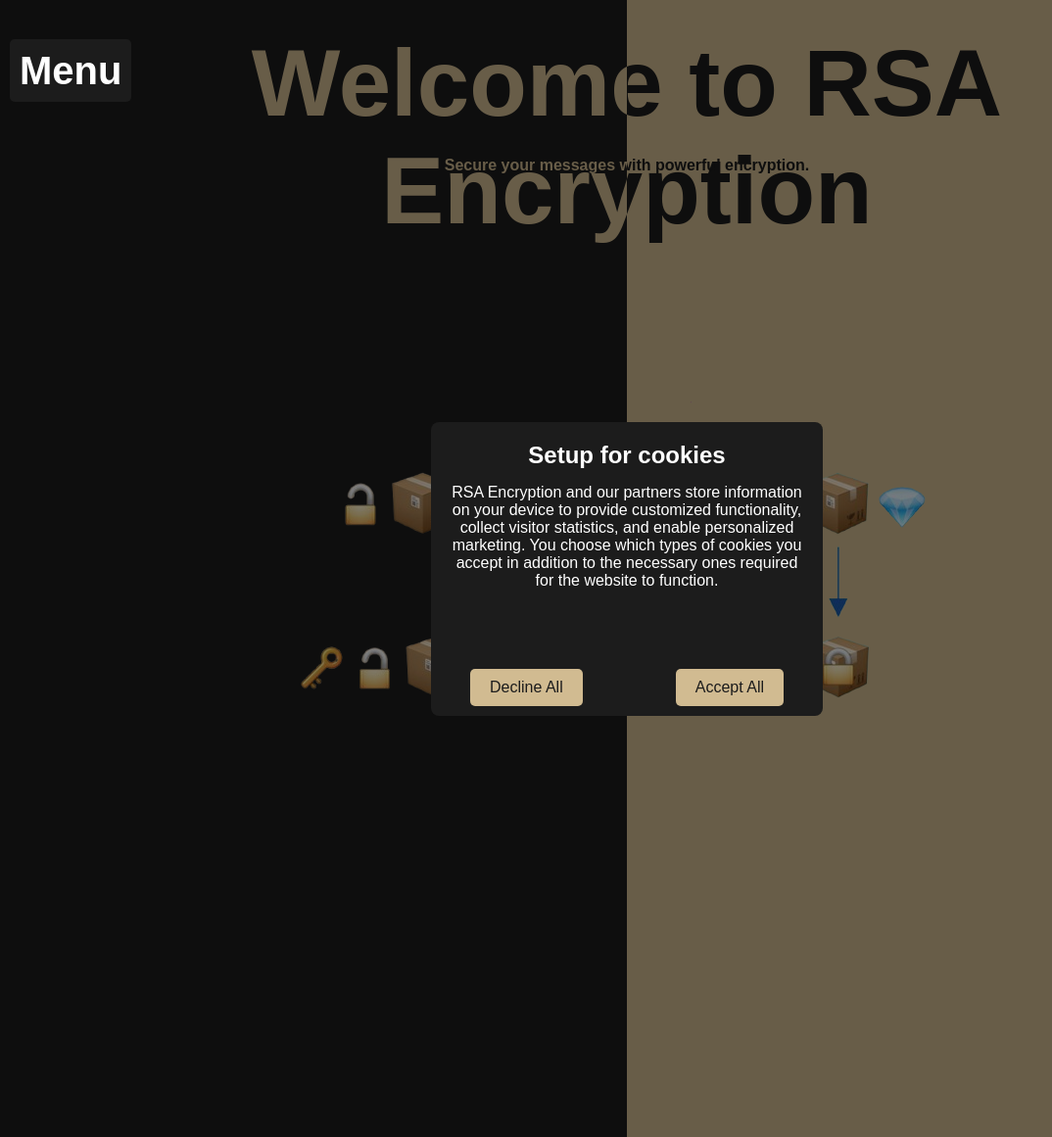
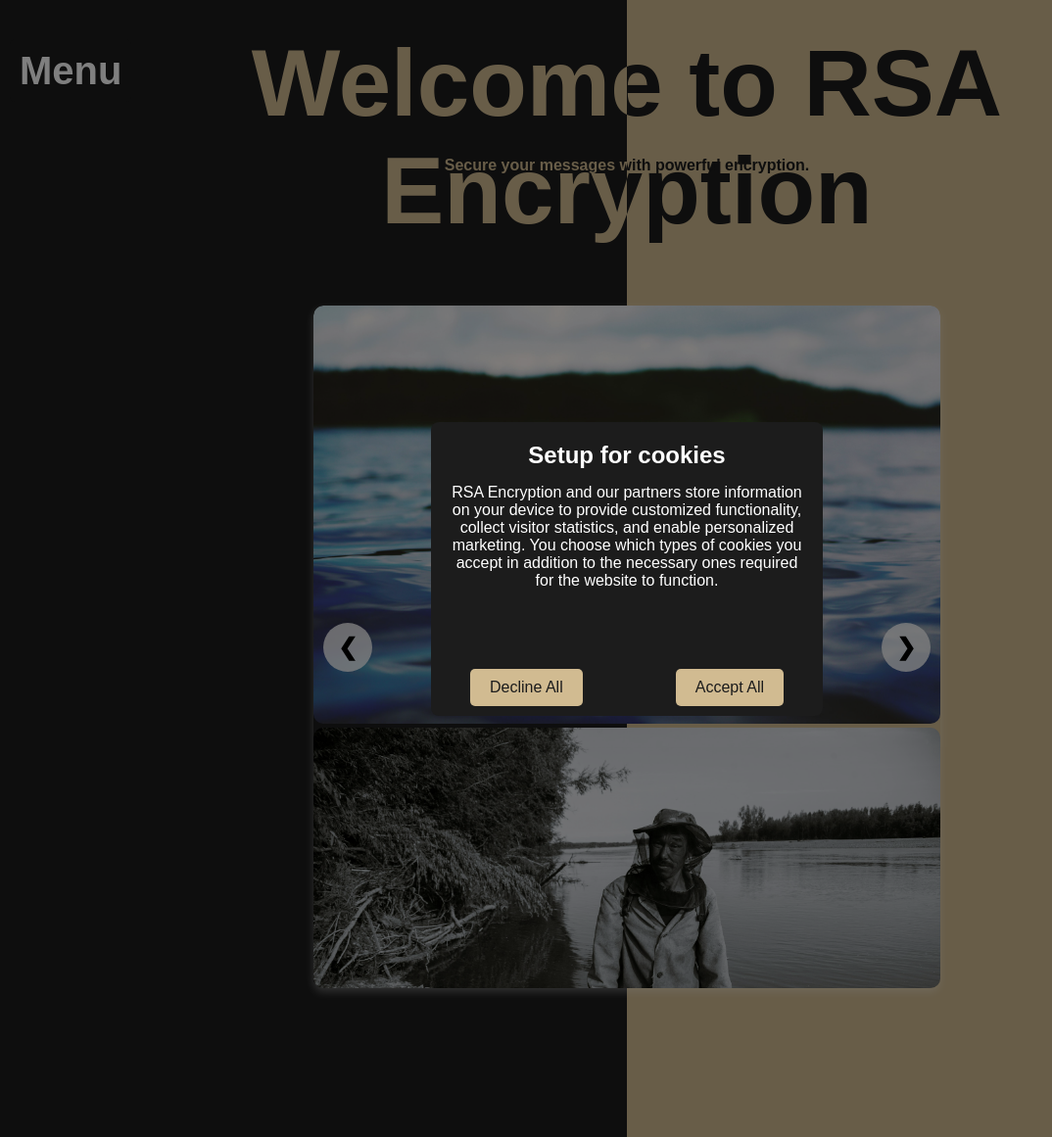
Before and after one commit to TacdaPjo/RSA-web-app, a Flask app: page / in a window 1280 px wide. Shown: the whole page at 98% size, without its empty margins (0-1074 px from the left). Run offline with Flask 3, Linux system fonts and the light colour scheme.

Commit message:
fucking hell update shit fucker shit

```diff
--- a/static/scripts.js
+++ b/static/scripts.js
@@ -1,11 +1,11 @@
 window.onload = function() {
     if (!localStorage.getItem("popupShown")) {
-        document.getElementById("declinePopup").style.display = "flex";
+        document.getElementById("popupModal").style.display = "flex";
     }
 };
 
 function closePopup() {
-    document.getElementById("declinePopup").style.display = "none";
+    document.getElementById("popupModal").style.display = "none";
     localStorage.setItem("popupShown", "true");
 }
 
@@ -16,3 +16,27 @@
 function declineAll() {
     closePopup();
 }
+
+let currentIndex = 0;
+const images = document.querySelectorAll(".image");
+
+function showSlide(index) {
+    images.forEach((img, i) => {
+        img.classList.remove("show");
+        if (i === index) {
+            img.classList.add("show");
+        }
+    });
+}
+
+function changeSlide(direction) {
+    currentIndex += direction;
+    if (currentIndex < 0) {
+        currentIndex = images.length - 1;
+    } else if (currentIndex >= images.length) {
+        currentIndex = 0;
+    }
+    showSlide(currentIndex);
+}
+
+showSlide(currentIndex);
--- a/static/styles.css
+++ b/static/styles.css
@@ -14,7 +14,10 @@
     background: linear-gradient(to right, #1c1c1c 50%, #d1bb91 50%);
     overflow: hidden;
     position: relative;
+    flex-direction: column;
 }
+
+
 
 .centered-text-container {
     position: absolute;
@@ -127,7 +130,7 @@
 }
 
 .modal-content h2 {
-    margin-bottom: 15px; /* Space between the header and the text */
+    margin-bottom: 15px;
 }
 
 /* Not used! */
@@ -154,13 +157,67 @@
 }
 
 .accept-button {
-    right: 40px; /* Bottom-right corner */
+    right: 40px;
 }
 
 .decline-button {
-    left: 40px; /* Bottom-left corner */
+    left: 40px;
 }
 
 .modal-content button:hover {
     background-color: #b8a17c;
 }
+
+.slideshow-container {
+    position: relative;
+    max-width: 50%;
+    max-height: 60%;
+    margin-top: 160px;
+    overflow: hidden;
+    border-radius: 10px;
+    box-shadow: 0 4px 8px rgba(255, 254, 254, 0.3);
+}
+
+
+.image.show {
+    display: block;
+    opacity: 1;
+}
+
+.image.fade {
+    transition: opacity 1s ease-in-out;
+}
+
+.image img {
+    width: 100%;
+    height: 100%;
+    object-fit: cover;
+    border-radius: 10px;
+}
+
+.prev, .next {
+    position: absolute;
+    top: 50%;
+    width: 50px;
+    height: 50px;
+    background-color: rgba(255, 255, 255, 0.8);
+    color: black;
+    border: none;
+    border-radius: 50%;
+    font-size: 24px;
+    font-weight: bold;
+    cursor: pointer;
+    transform: translateY(-50%);
+    display: flex;
+    align-items: center;
+    justify-content: center;
+    transition: background-color 0.3s;
+}
+
+.prev:hover, .next:hover {
+    background-color: rgba(0, 0, 0, 0.8);
+    color: white;
+}
+
+.prev { left: 10px; }
+.next { right: 10px; }
--- a/templates/base.html
+++ b/templates/base.html
@@ -1,21 +1,13 @@
-<!doctype html>
+<!DOCTYPE html>
 <html lang="en">
 <head>
     <meta charset="UTF-8">
     <meta name="viewport" content="width=device-width, initial-scale=1.0">
-    <title>Split Screen Example</title>
+    <title>{% block title %}My App{% endblock %}</title>
     <link rel="stylesheet" href="{{ url_for('static', filename='styles.css') }}">
 </head>
 <body>
-    <div id="declinePopup" class="modal">
-        <div class="modal-content">
-            <h2>Setup for cookies</h2>
-            <p>RSA Encryption and our partners store information on your device to provide customized functionality, collect visitor statistics, and enable personalized marketing. You choose which types of cookies you accept in addition to the necessary ones required for the website to function.</p>
-            <button class="accept-button" onclick="acceptAll()">Accept All</button>
-            <button class="decline-button" onclick="declineAll()">Decline All</button>
-        </div>
-    </div>
-
+    <div class="centered-text-container">Welcome to RSA Encryption</div>
 
     <div class="menu">
         <span class="menu-button">Menu</span>
@@ -26,15 +18,10 @@
             <a href="{{ url_for('about_me') }}">About Me</a>
         </div>
     </div>
-    {% block content %}
+    <!-- Main content block for child templates -->
+    {% block content %}{% endblock %}
 
-    {% endblock %}
-
+    <!-- Optional script block for child templates to add JavaScript -->
+    {% block scripts %}{% endblock %}
 </body>
 </html>
-<!-- <nav>
-    <a href="{{ url_for('index') }}">Home</a>
-    <a href="{{ url_for('encryption') }}">RSA Encryption</a>
-    <a href="{{ url_for('decryption') }}">RSA Decryption</a>
-    <a href="{{ url_for('about_me') }}">About Me</a>
-</nav> -->
--- a/templates/index.html
+++ b/templates/index.html
@@ -1,36 +1,49 @@
 {% extends 'base.html' %}
+
+{% block title %}Split Screen Example{% endblock %}
+
 {% block content %}
-<!doctype html>
-<html lang="en">
-<head>
-  <meta charset="UTF-8">
-  <title>Track User Activity</title>
+<div class="slideshow-container">
+    <div class="image fade show">
+        <img src="{{ url_for('static', filename='images/1.jpg') }}" alt="Image 1">
+    </div>
+    <div class="image fade">
+        <img src="{{ url_for('static', filename='images/2.jpg') }}" alt="Image 2">
+    </div>
+    <div class="image fade">
+        <img src="{{ url_for('static', filename='images/3.jpg') }}" alt="Image 3">
+    </div>
+    <button class="prev" onclick="changeSlide(-1)">&#10094;</button>
+    <button class="next" onclick="changeSlide(1)">&#10095;</button>
+</div>
+
+
+<div id="popupModal" class="modal">
+    <div class="modal-content">
+        <h2>Setup for cookies</h2>
+        <p>RSA Encryption and our partners store information on your device to provide customized functionality, collect visitor statistics, and enable personalized marketing. You choose which types of cookies you accept in addition to the necessary ones required for the website to function.</p>
+        <button class="accept-button" onclick="acceptAll()">Accept All</button>
+        <button class="decline-button" onclick="declineAll()">Decline All</button>
+    </div>
+</div>
+
+
+<div class="centered-subtext">Secure your messages with powerful encryption.</div>
+
+{% endblock %}
+
+{% block scripts %}
 <script>
     let startTime = Date.now();
-
     window.addEventListener("beforeunload", function() {
-          let timeSpent = Math.round((Date.now() - startTime) / 1000);  // Time spent in seconds
+        let timeSpent = Math.round((Date.now() - startTime) / 1000);
         let page = window.location.pathname;
-
         fetch("/log_activity", {
             method: "POST",
-              headers: {
-                  "Content-Type": "application/json"
-              },
+            headers: { "Content-Type": "application/json" },
             body: JSON.stringify({ page: page, time_spent: timeSpent })
         });
     });
 </script>
-</head>
-<body>
-<div class="left-section"></div>
-<div class="right-section"></div>
-<div class="centered-text-container">Welcome to RSA Encryption</div>
-<div class="centered-subtext">Secure your messages with powerful encryption.</div>
-<div class="image-container">
-    <img src="{{ url_for('static', filename='images/parcels.png') }}" alt="RSA encryption illustration">
-</div>
 <script src="{{ url_for('static', filename='scripts.js') }}"></script>
-
-
 {% endblock %}
```
Also changed, not shown: static/images/1.jpg (added), static/images/2.jpg (added), static/images/3.jpg (added), user_activity.db. Lines whose indentation alone changed are shown as unchanged.
